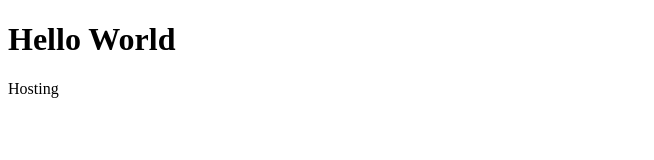
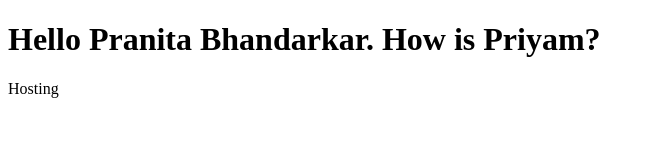
Before and after one commit to grotesque/priyam.kitchen, a plain HTML site: page index.html in a window 1280 px wide. Shown: the whole page, without its empty margins (0-654 px from the left). Drawn offline with Linux system fonts and the light colour scheme.

Commit message:
another commit

```diff
--- a/index.html
+++ b/index.html
@@ -1,7 +1,7 @@
 <!DOCTYPE html>
 <html>
 <body>
-<h1>Hello World</h1>
+<h1>Hello Pranita Bhandarkar. How is Priyam?</h1>
 <p>Hosting</p>
 </body>
 </html>
```
